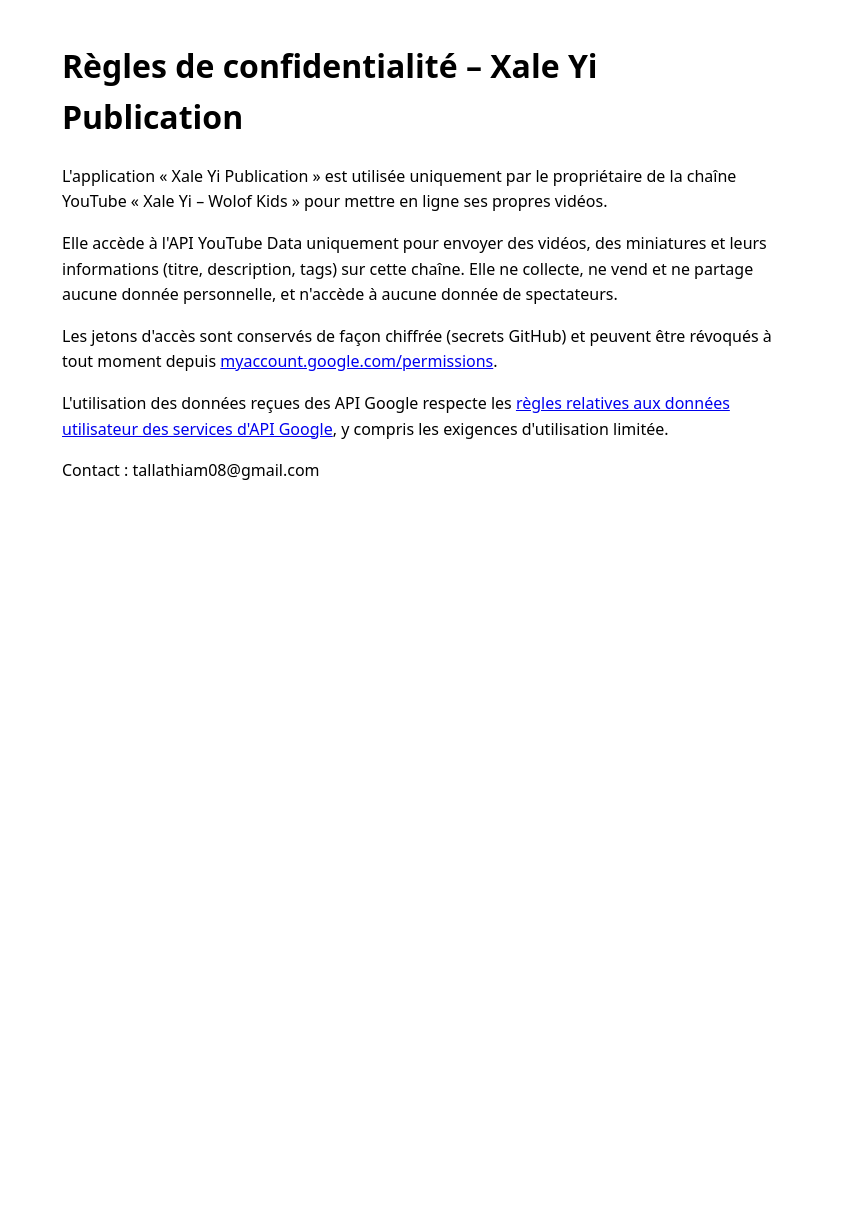
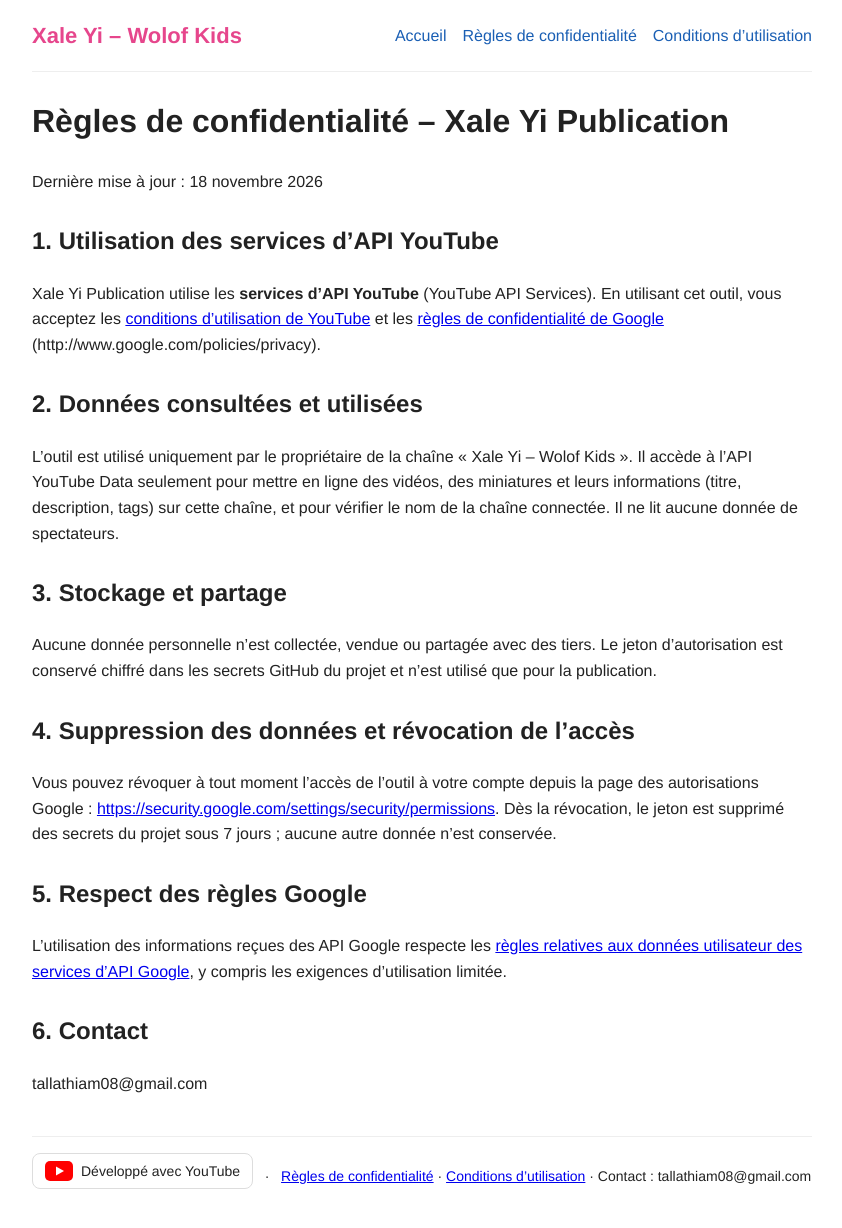
Before and after one commit to tallathiam08/xale-yi-wolof-kids, a plain HTML site: page docs/privacy.html in a window 1280 px wide. Shown: the whole page, without its empty margins (218-1060 px from the left). Before the commit the page ends 800 px from the top, so only its background shows below. Drawn offline with Linux system fonts and the light colour scheme.

Commit message:
Pages publiques : mentions YouTube API Services exigées pour l'audit
Co-Authored-By: Claude Opus 5.5 <noreply@anthropic.com>
Claude-Session: https://claude.ai/code/session_01GBpYqWvsyeKgwmK7Qv5aqv

```diff
--- a/docs/privacy.html
+++ b/docs/privacy.html
@@ -1,9 +1,18 @@
-<!doctype html><html lang="fr"><meta charset="utf-8"><meta name="viewport" content="width=device-width,initial-scale=1"><title>Confidentialité – Xale Yi</title>
-<body style="font-family:system-ui;max-width:720px;margin:40px auto;padding:0 16px;line-height:1.6">
+<!doctype html><html lang="fr"><head><meta charset="utf-8"><meta name="viewport" content="width=device-width,initial-scale=1"><title>Règles de confidentialité – Xale Yi</title><link rel="stylesheet" href="style.css"></head><body>
+<header><span class="brand">Xale Yi – Wolof Kids</span><nav><a href="index.html">Accueil</a><a href="privacy.html">Règles de confidentialité</a><a href="terms.html">Conditions d’utilisation</a></nav></header>
 <h1>Règles de confidentialité – Xale Yi Publication</h1>
-<p>L'application « Xale Yi Publication » est utilisée uniquement par le propriétaire de la chaîne YouTube « Xale Yi – Wolof Kids » pour mettre en ligne ses propres vidéos.</p>
-<p>Elle accède à l'API YouTube Data uniquement pour envoyer des vidéos, des miniatures et leurs informations (titre, description, tags) sur cette chaîne. Elle ne collecte, ne vend et ne partage aucune donnée personnelle, et n'accède à aucune donnée de spectateurs.</p>
-<p>Les jetons d'accès sont conservés de façon chiffrée (secrets GitHub) et peuvent être révoqués à tout moment depuis <a href="https://myaccount.google.com/permissions">myaccount.google.com/permissions</a>.</p>
-<p>L'utilisation des données reçues des API Google respecte les <a href="https://developers.google.com/terms/api-services-user-data-policy">règles relatives aux données utilisateur des services d'API Google</a>, y compris les exigences d'utilisation limitée.</p>
-<p>Contact : tallathiam08@gmail.com</p>
+<p>Dernière mise à jour : 18 novembre 2026</p>
+<h2>1. Utilisation des services d’API YouTube</h2>
+<p>Xale Yi Publication utilise les <b>services d’API YouTube</b> (YouTube API Services). En utilisant cet outil, vous acceptez les <a href="https://www.youtube.com/t/terms">conditions d’utilisation de YouTube</a> et les <a href="http://www.google.com/policies/privacy">règles de confidentialité de Google</a> (http://www.google.com/policies/privacy).</p>
+<h2>2. Données consultées et utilisées</h2>
+<p>L’outil est utilisé uniquement par le propriétaire de la chaîne « Xale Yi – Wolof Kids ». Il accède à l’API YouTube Data seulement pour mettre en ligne des vidéos, des miniatures et leurs informations (titre, description, tags) sur cette chaîne, et pour vérifier le nom de la chaîne connectée. Il ne lit aucune donnée de spectateurs.</p>
+<h2>3. Stockage et partage</h2>
+<p>Aucune donnée personnelle n’est collectée, vendue ou partagée avec des tiers. Le jeton d’autorisation est conservé chiffré dans les secrets GitHub du projet et n’est utilisé que pour la publication.</p>
+<h2>4. Suppression des données et révocation de l’accès</h2>
+<p>Vous pouvez révoquer à tout moment l’accès de l’outil à votre compte depuis la page des autorisations Google : <a href="https://security.google.com/settings/security/permissions">https://security.google.com/settings/security/permissions</a>. Dès la révocation, le jeton est supprimé des secrets du projet sous 7 jours ; aucune autre donnée n’est conservée.</p>
+<h2>5. Respect des règles Google</h2>
+<p>L’utilisation des informations reçues des API Google respecte les <a href="https://developers.google.com/terms/api-services-user-data-policy">règles relatives aux données utilisateur des services d’API Google</a>, y compris les exigences d’utilisation limitée.</p>
+<h2>6. Contact</h2>
+<p>tallathiam08@gmail.com</p>
+<footer><span class="yt"><svg viewBox="0 0 28 20"><rect width="28" height="20" rx="5" fill="#FF0000"/><path d="M11 5.5v9l8-4.5z" fill="#fff"/></svg> Développé avec YouTube</span> &nbsp; · &nbsp; <a href="privacy.html">Règles de confidentialité</a> · <a href="terms.html">Conditions d’utilisation</a> · Contact : tallathiam08@gmail.com</footer>
 </body></html>
--- /dev/null
+++ b/docs/style.css
@@ -0,0 +1,8 @@
+body{font-family:Helvetica,Arial,sans-serif;max-width:780px;margin:0 auto;padding:0 20px 40px;line-height:1.6;color:#222}
+header{display:flex;align-items:center;justify-content:space-between;padding:18px 0;border-bottom:1px solid #eee;margin-bottom:24px}
+.brand{font-weight:bold;font-size:22px;color:#e6468c}
+nav a{margin-left:16px;color:#1a5fb4;text-decoration:none}
+.yt{display:inline-flex;align-items:center;gap:8px;border:1px solid #ddd;border-radius:8px;padding:6px 12px;font-size:14px}
+.yt svg{width:28px;height:20px}
+h2{margin-top:28px}
+footer{margin-top:40px;padding-top:16px;border-top:1px solid #eee;font-size:14px}
```
Also changed, not shown: docs/index.html (+6 -5 lines), docs/terms.html (+5 -4 lines).
